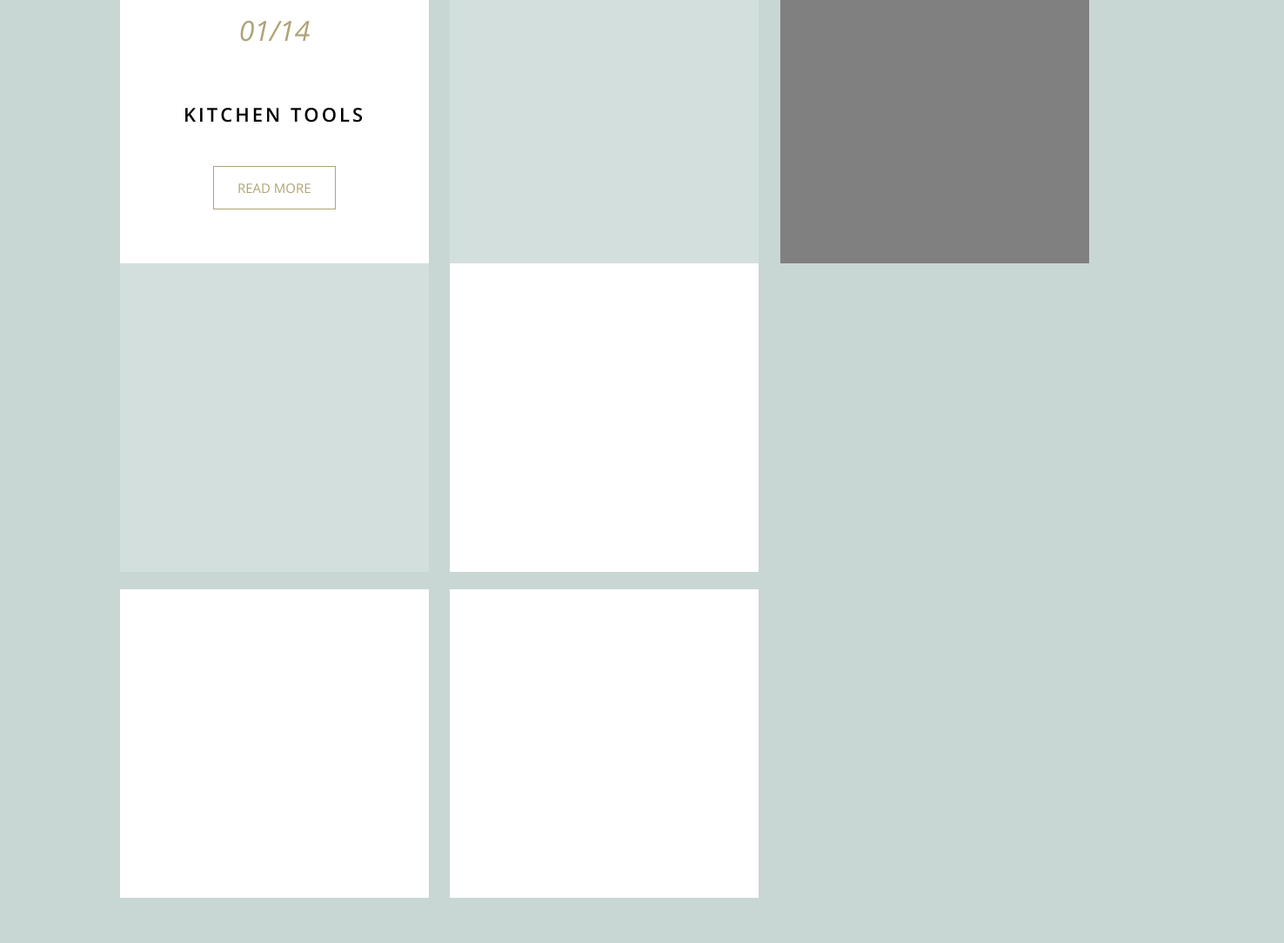
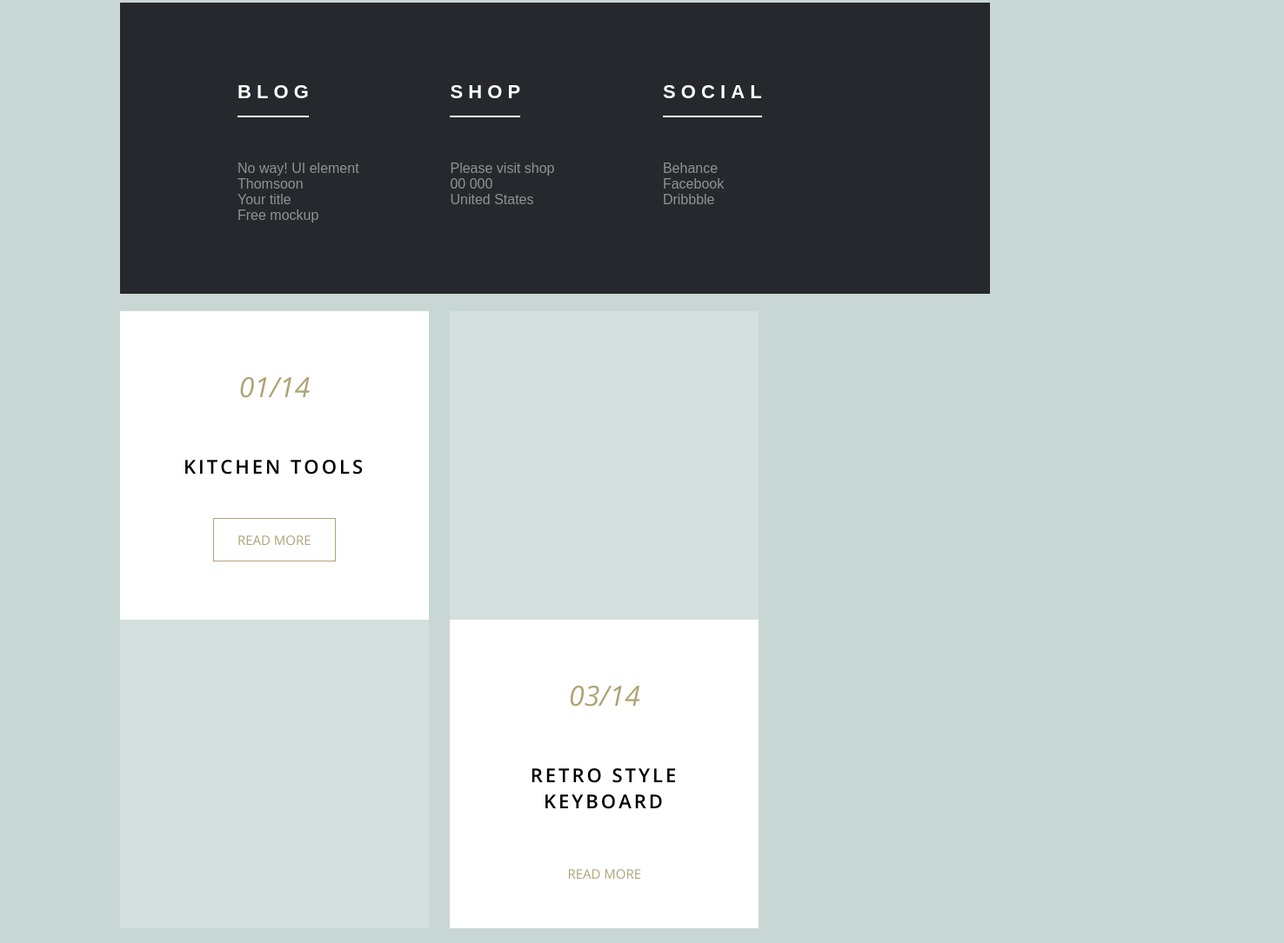
Before and after one commit to Sergey23456/Portfolio2, a website: page index.html in a window 1280 px wide. Shown: the part 3881-4966 px from the top of the page at 87% size, 1476 px wide, since content can reach past the window. Before the commit the page ends 4928 px from the top, so only its background shows below. Drawn offline with nearby package versions, Linux system fonts and the light colour scheme.

Commit message:
Небольшие правки

```diff
--- a/index.html
+++ b/index.html
@@ -91,7 +91,7 @@ multipurpose free for all.</div>
       </div>
       <div class="mywork"></div>
       <div class="loadmore"></div>
-      <div class="menu"></div>
+      <!-- <div class="menu"></div> -->
       <div class="cardThomson">
         <div class="circle"></div>
         <div class="firstName">THOMSOON</div>
@@ -147,7 +147,13 @@ Dribbble</div>
 			</div>
 			<div class="doubleSquare">
 				<div class="square squareColor"></div>
-				<div class="square"></div>
+				<div class="square">
+					<div class="numBefore"></div>
+					<div class="number">03/14</div>
+					<div class="headName">RETRO STYLE <br>
+						KEYBOARD</div>
+					<div class="read noBorder">READ MORE</div>
+				</div>
 			</div>
 			<div class="square squareGrey marg"></div>
 			<div class="square marg squareWhite"></div>
--- a/style.css
+++ b/style.css
@@ -213,14 +213,14 @@ a:hover{
 
 
 
-.menu{
+/*.menu{
   vertical-align: top;
   display: inline-block;
   width: 1200px;
   height: 100px;
   background-color: #FFF;
   margin: 10px 10px 10px 10px;
-}
+}*/
 
 
 
@@ -394,19 +394,20 @@ ul.footerMenu{
   /*align-items: top;* для выравнивания по высоте*/
   justify-content: center;
 
-  margin: 65px 0px 60px 0px;
+  margin: 65px 0px 55px 0px;
 }
 
 .headName{
+  text-align: center;
   position: relative;
   font-size: 22px;
   font-weight: 600;
   font-family: 'Open Sans', sans-serif;
   letter-spacing:3px;
 
-  display: flex;
-  /*align-items: top;* для выравнивания по высоте*/
-  justify-content: center;
+  /*display: flex;
+  align-items: top;* для выравнивания по высоте
+  justify-content: center;*/
 
   margin-bottom: 45px
 }
@@ -424,5 +425,7 @@ ul.footerMenu{
 
 
   border: 1px solid #afa376;
-
 }
+.noBorder{
+  border: none;
+}
```
